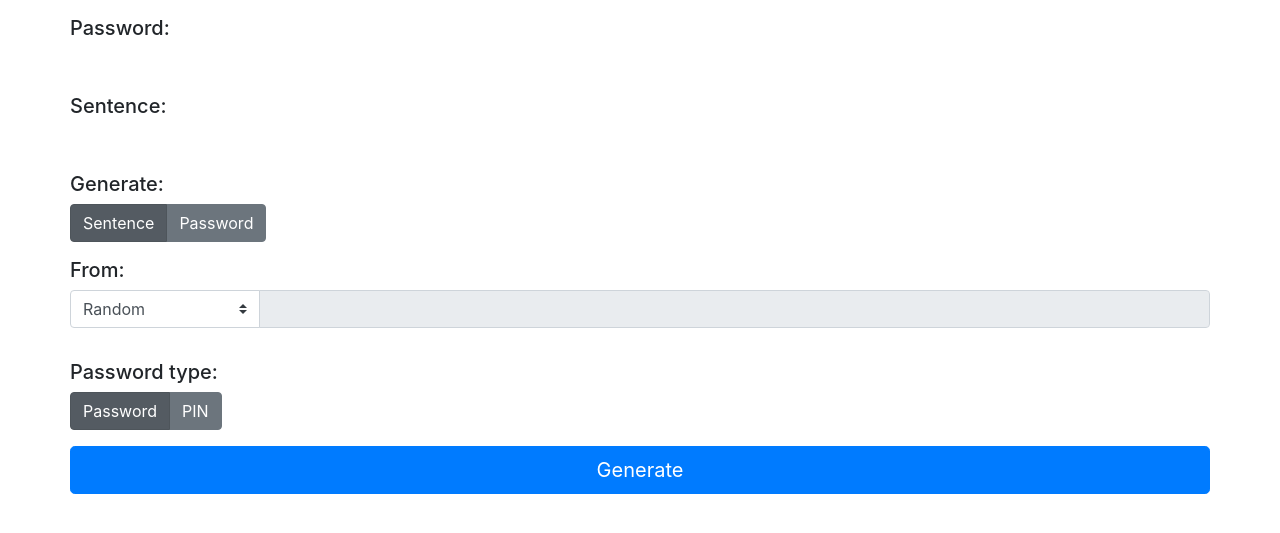
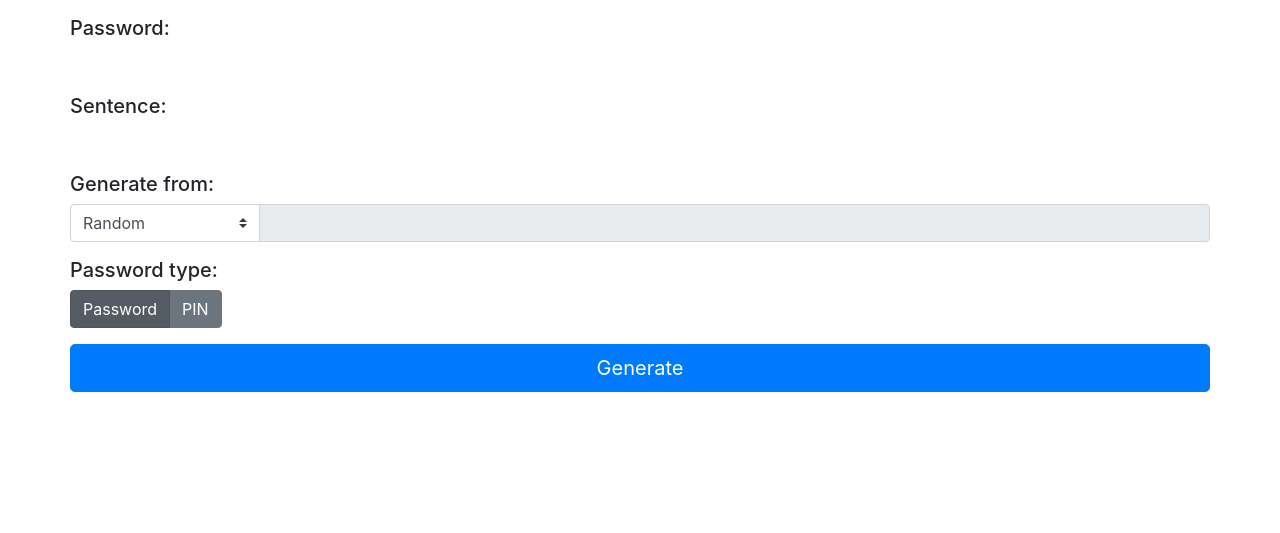
Before and after one commit to patarapolw/memorable-password, a Flask app: template webview/templates/index.html in a window 1280 px wide. Shown: the top 533 px of the page. Run offline with Flask 2, Linux system fonts and the light colour scheme; the template is opened without the code that fills it, so the values that code supplies are empty; parts of the project's set-up code (start-up, migrations or seed data) failed here and were passed over; some libraries are stand-ins or nearby versions.

Commit message:
make it better

```diff
--- a/memorable_password/__init__.py
+++ b/memorable_password/__init__.py
@@ -1,2 +1,4 @@
 from .sentence import ToSentence
 from .password import PasswordGenerator
+from .policy import Conformize
+from .mnemonic import Mnemonic
--- a/memorable_password/password.py
+++ b/memorable_password/password.py
@@ -13,11 +13,6 @@ __doctest_skip__ = ['PasswordGenerator.refresh', 'PasswordGenerator.new_password
 
 class PasswordGenerator:
     def __init__(self):
-        """
-        ToPassword.new_keywords and ToPassword.new_sentence_with_rating(count=4) on __init__
-        :param str keyword: a single keyword as defined in ngram.Oanc
-        :param str query: the string to pass to OANC's ngram
-        """
         self.sentence_tool = SentenceTool()
         self.word_tool = WordTool()
         self.brown = Brown()
@@ -85,6 +80,7 @@ class PasswordGenerator:
 
         return None
 
+
     @staticmethod
     def overlap_keywords(keywords, tokens):
         index = 0
--- a/webview/static/renderer.js
+++ b/webview/static/renderer.js
@@ -1,17 +1,6 @@
 $(document).ready(function(){
     $('#sentence-display').html(sentence);
     $('#password-display').html(password);
-    $('input[name="generate"]').click(function(){
-        if($(this).val() === 'sentence'){
-            $('#sentence-header').removeClass('disabled');
-            $('select[name="from"]').attr('disabled', false);
-            $('#material').attr('disabled', false);
-        } else {
-            $('#sentence-header').addClass('disabled');
-            $('select[name="from"]').attr('disabled', true);
-            $('#material').attr('disabled', true);
-        }
-    });
     $('select[name="from"]').click(function(){
         var value = $(this).val()
         var $material = $('#material');
@@ -43,4 +32,14 @@ $(document).ready(function(){
             $('#sentence-display').html(data.sentence);
         })
     })
+
+    $(document).ajaxSend(function( event, xhr, settings ){
+        if ( settings.url === "/" ){
+            $('.loading-container').show();
+        }
+    }).ajaxComplete(function( event, xhr, settings ){
+        if ( settings.url === "/" ){
+            $('.loading-container').hide();
+        }
+    })
 });
--- a/webview/templates/index.html
+++ b/webview/templates/index.html
@@ -23,34 +23,43 @@
             <div>
                 <div class="row mt-3 header"><h5>Password:</h5></div>
                 <div class="row">
-                    <div id="password-display" class="display"></div>
+                    <div class="loading-container">
+                        <div class="loading">
+                            <!-- We make this div spin -->
+                            <div class="spinner">
+                                <!-- Mask of the quarter of circle -->
+                                <div class="mask">
+                                    <!-- Inner masked circle -->
+                                    <div class="maskedCircle"></div>
+                                </div>
+                            </div>
+                        </div>
+                    </div>
+                    <div id="password-display" class="display password"></div>
                 </div>
             </div>
             <div>
                 <div class="row mt-3 header"><h5>Sentence:</h5></div>
                 <div class="row">
+                    <div class="loading-container">
+                        <div class="loading">
+                            <!-- We make this div spin -->
+                            <div class="spinner">
+                                <!-- Mask of the quarter of circle -->
+                                <div class="mask">
+                                    <!-- Inner masked circle -->
+                                    <div class="maskedCircle"></div>
+                                </div>
+                            </div>
+                        </div>
+                    </div>
                     <div id="sentence-display" class="display"></div>
                 </div>
             </div>
             <div>
-                <div class="row mt-3 header"><h5>Generate:</h5></div>
+                <div class="row mt-3 header" id="from-header"><h5>Generate from:</h5></div>
                 <div class="row">
-                    <div class="btn-group btn-group-toggle" data-toggle="buttons">
-                        <label class="btn btn-secondary active">
-                            <input type="radio" name="generate" value="sentence" id="gen-sentence" autocomplete="off" checked>
-                            Sentence
-                        </label>
-                        <label class="btn btn-secondary">
-                            <input type="radio" name="generate" value="password" id="gen-password" autocomplete="off">
-                            Password
-                        </label>
-                    </div>
-                </div>
-            </div>
-            <div id="sentence-from">
-                <div class="row mt-3 header" id="sentence-header"><h5>From:</h5></div>
-                <div class="row">
-                    <div class="input-group mb-3">
+                    <div class="input-group">
                         <select class="custom-select col-sm-2" id="from-select" name="from">
                             <option value="random" selected>Random</option>
                             <option value="keywords">Keywords</option>
@@ -58,11 +67,11 @@
                             <option value="pin">PIN</option>
                           </select>
                       <input type="text" class="form-control col-auto" aria-label="Text input with dropdown button"
-                             placeholder="" disabled id="material">
+                             placeholder="" disabled id="material" name="material">
                     </div>
                 </div>
             </div>
-            <div id="password-type">
+            <div>
                 <div class="row mt-3 header"><h5>Password type:</h5></div>
                 <div class="row">
                 <div class="btn-group btn-group-toggle" data-toggle="buttons">
```
Also changed, not shown: webview/static/main.css (added, +51 -0 lines), webview/views.py (+39 -22 lines).
